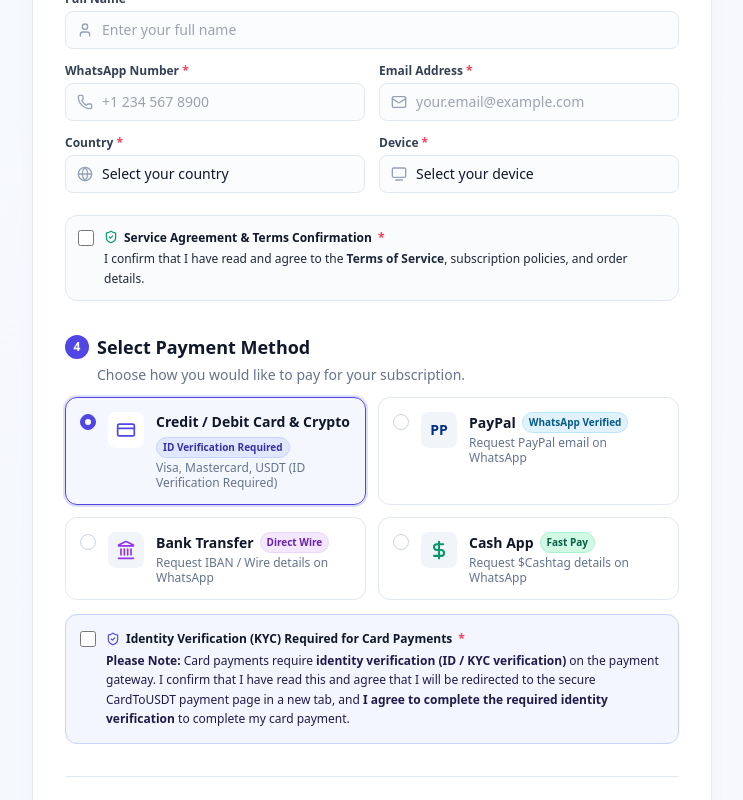
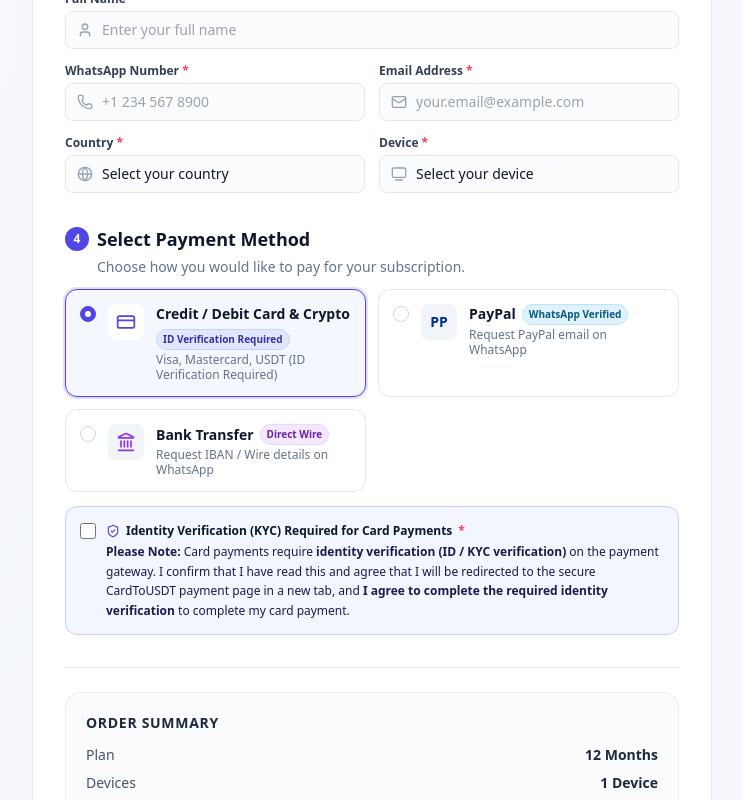
Before and after one commit to AIDATFARES/-pay2me.online, a Next.js app: page / in a window 1280 px wide. Shown: the part 1174-1974 px from the top of the page, without its empty margins (268-1011 px from the left). Built offline with nearby package versions, Linux system fonts and the light colour scheme.

Commit message:
Remove Cash App payment option and Service Agreement checkbox

```diff
--- a/src/app/api/order/route.ts
+++ b/src/app/api/order/route.ts
@@ -84,7 +84,7 @@ export async function POST(req: NextRequest) {
     }
 
     // Validate paymentMethod
-    const validMethods: PaymentMethodId[] = ['card', 'paypal', 'bank_transfer', 'cash_app'];
+    const validMethods: PaymentMethodId[] = ['card', 'paypal', 'bank_transfer'];
     const selectedMethod: PaymentMethodId = validMethods.includes(paymentMethod as PaymentMethodId)
       ? (paymentMethod as PaymentMethodId)
       : 'card';
@@ -149,7 +149,6 @@ export async function POST(req: NextRequest) {
       const methodLabels: Record<PaymentMethodId, string> = {
         paypal: 'PayPal',
         bank_transfer: 'Bank Transfer',
-        cash_app: 'Cash App',
         card: 'Card',
       };
       const label = methodLabels[selectedMethod];
--- a/src/app/confirmation/page.tsx
+++ b/src/app/confirmation/page.tsx
@@ -79,7 +79,7 @@ function InvoiceContent() {
   const [copied, setCopied] = useState(false);
 
   const methodMeta = METHOD_LABELS[method] || METHOD_LABELS.card;
-  const isWhatsAppMethod = method === 'paypal' || method === 'bank_transfer' || method === 'cash_app';
+  const isWhatsAppMethod = method === 'paypal' || method === 'bank_transfer';
   const requiresScreenshot = isWhatsAppMethod || isTrial;
 
   // Construct prefilled WhatsApp message
@@ -233,7 +233,6 @@ function InvoiceContent() {
                 <span className={`font-black flex items-center gap-1.5 ${methodMeta.color}`}>
                   {method === 'paypal' && <span className="font-bold">PayPal</span>}
                   {method === 'bank_transfer' && <Landmark className="w-4 h-4" />}
-                  {method === 'cash_app' && <DollarSign className="w-4 h-4" />}
                   {method === 'card' && <CreditCard className="w-4 h-4" />}
                   {method === 'trial' && <Gift className="w-4 h-4" />}
                   <span>{methodMeta.name}</span>
@@ -296,29 +295,6 @@ function InvoiceContent() {
                 </li>
                 <li>
                   Send your <strong>bank confirmation slip</strong> together with this invoice screenshot to activate your account.
-                </li>
-              </ol>
-            </div>
-          )}
-
-          {method === 'cash_app' && (
-            <div className="p-4 sm:p-5 rounded-2xl bg-emerald-50 border border-emerald-200 text-emerald-950 space-y-2">
-              <h3 className="text-sm font-bold flex items-center gap-2 text-emerald-900">
-                <DollarSign className="w-4 h-4 text-emerald-700" />
-                How to Complete Your Cash App Payment:
-              </h3>
-              <ol className="text-xs sm:text-sm text-emerald-900/90 list-decimal pl-5 space-y-1.5 leading-relaxed font-medium">
-                <li>
-                  Click the <strong>"Contact Seller on WhatsApp"</strong> button below.
-                </li>
-                <li>
-                  Request our active <strong>$Cashtag</strong> from our agent.
-                </li>
-                <li>
-                  Send the payment of <strong>${price} USD</strong> via Cash App.
-                </li>
-                <li>
-                  Share your payment confirmation and this invoice screenshot on WhatsApp for instant delivery!
                 </li>
               </ol>
             </div>
--- a/src/components/CustomerForm.tsx
+++ b/src/components/CustomerForm.tsx
@@ -180,43 +180,6 @@ export const CustomerForm: React.FC<CustomerFormProps> = ({
             )}
           </div>
         </div>
-
-        {/* Mandatory Terms & Conditions Agreement Checkbox */}
-        <div className="pt-2">
-          <label
-            className={cn(
-              'flex items-start gap-2.5 p-3 rounded-xl border transition-all cursor-pointer select-none',
-              errors.termsAgreed
-                ? 'bg-rose-50/90 border-rose-300 ring-2 ring-rose-200 text-rose-950'
-                : formData.termsAgreed
-                ? 'bg-emerald-50/60 border-emerald-300 text-emerald-950'
-                : 'bg-slate-50/80 border-slate-200 hover:bg-slate-100/60 text-slate-800'
-            )}
-          >
-            <input
-              type="checkbox"
-              name="termsAgreed"
-              checked={!!formData.termsAgreed}
-              onChange={(e) => onChange('termsAgreed', e.target.checked)}
-              className="mt-0.5 w-4 h-4 rounded border-slate-300 text-indigo-600 focus:ring-indigo-500 cursor-pointer flex-shrink-0"
-            />
-            <div className="text-xs leading-relaxed flex-1">
-              <span className="font-bold text-slate-900 block mb-0.5 flex items-center gap-1.5">
-                <ShieldCheck className="w-3.5 h-3.5 text-emerald-600" />
-                Service Agreement & Terms Confirmation <span className="text-rose-500">*</span>
-              </span>
-              <span>
-                I confirm that I have read and agree to the <strong>Terms of Service</strong>, subscription policies, and order details.
-              </span>
-            </div>
-          </label>
-          {errors.termsAgreed && (
-            <p className="mt-1.5 text-xs text-rose-600 font-medium pl-1 flex items-center gap-1">
-              <span>⚠️</span> {errors.termsAgreed}
-            </p>
-          )}
-        </div>
-
       </div>
     </section>
   );
--- a/src/components/OrderForm.tsx
+++ b/src/components/OrderForm.tsx
@@ -29,7 +29,7 @@ export const OrderForm: React.FC = () => {
     country: '',
     device: '',
     marketingConsent: false,
-    termsAgreed: false,
+    termsAgreed: true,
   });
 
   const [errors, setErrors] = useState<Partial<Record<keyof CustomerInfo, string>>>({});
@@ -107,13 +107,7 @@ export const OrderForm: React.FC = () => {
       newErrors.device = 'Please select the device you will use.';
     }
 
-    // MANDATORY CHECKBOX 1: Terms Agreement in CustomerForm
-    if (!customer.termsAgreed) {
-      newErrors.termsAgreed = 'You must click this checkbox confirming that you have read and agreed to the terms.';
-      hasCheckboxError = true;
-    }
-
-    // MANDATORY CHECKBOX 2: Payment Method Agreement (or Free Trial Agreement)
+    // MANDATORY CHECKBOX: Payment Method Agreement (or Free Trial Agreement)
     if (selectedPlan !== 'free_trial') {
       if (!methodAgreed) {
         if (selectedMethod === 'card') {
--- a/src/components/OrderSummary.tsx
+++ b/src/components/OrderSummary.tsx
@@ -33,8 +33,6 @@ export const OrderSummary: React.FC<OrderSummaryProps> = ({
         return 'Pay with PayPal';
       case 'bank_transfer':
         return 'Pay via Bank Transfer';
-      case 'cash_app':
-        return 'Pay with Cash App';
       case 'card':
       default:
         return 'Continue to Payment';
@@ -75,8 +73,6 @@ export const OrderSummary: React.FC<OrderSummaryProps> = ({
                   ? 'Card & Crypto'
                   : selectedPaymentMethod === 'bank_transfer'
                   ? 'Bank Transfer'
-                  : selectedPaymentMethod === 'cash_app'
-                  ? 'Cash App'
                   : 'PayPal'}
               </span>
             </div>
@@ -120,8 +116,6 @@ export const OrderSummary: React.FC<OrderSummaryProps> = ({
               ? 'bg-[#0070BA] hover:bg-[#005ea6] active:bg-[#004c86] shadow-sky-600/20 hover:shadow-lg'
               : selectedPaymentMethod === 'bank_transfer'
               ? 'bg-purple-600 hover:bg-purple-700 active:bg-purple-800 shadow-purple-600/20 hover:shadow-lg'
-              : selectedPaymentMethod === 'cash_app'
-              ? 'bg-[#00D632] hover:bg-[#00be2c] active:bg-[#00a827] text-slate-950 shadow-emerald-500/20 hover:shadow-lg'
               : 'bg-indigo-600 hover:bg-indigo-700 active:bg-indigo-800 shadow-indigo-600/20 hover:shadow-lg hover:shadow-indigo-600/30'
           )}
         >
--- a/src/components/PaymentMethodSelector.tsx
+++ b/src/components/PaymentMethodSelector.tsx
@@ -1,6 +1,6 @@
 import React from 'react';
 import { PaymentMethodId, SubscriptionPlanId } from '@/types/order';
-import { CreditCard, Landmark, DollarSign, MessageCircle, Zap, ShieldCheck } from 'lucide-react';
+import { CreditCard, Landmark, MessageCircle, Zap, ShieldCheck } from 'lucide-react';
 import { cn } from '@/lib/utils';
 
 interface PaymentMethodSelectorProps {
@@ -63,14 +63,6 @@ export const PaymentMethodSelector: React.FC<PaymentMethodSelectorProps> = ({
       badgeColor: 'bg-purple-100 text-purple-800 border-purple-200',
       icon: <Landmark className="w-5 h-5 text-purple-600" />,
     },
-    {
-      id: 'cash_app',
-      title: 'Cash App',
-      subtitle: 'Request $Cashtag details on WhatsApp',
-      badge: 'Fast Pay',
-      badgeColor: 'bg-emerald-100 text-emerald-800 border-emerald-200',
-      icon: <DollarSign className="w-5 h-5 text-emerald-600 stroke-[2.5]" />,
-    },
   ];
 
   const getMethodTitle = () => {
@@ -79,8 +71,6 @@ export const PaymentMethodSelector: React.FC<PaymentMethodSelectorProps> = ({
         return 'our active PayPal email address';
       case 'bank_transfer':
         return 'our bank account IBAN / wire details';
-      case 'cash_app':
-        return 'our official $Cashtag';
       case 'card':
       default:
         return 'CardToUSDT payment details';
--- a/src/types/order.ts
+++ b/src/types/order.ts
@@ -1,6 +1,6 @@
 export type SubscriptionPlanId = 'free_trial' | '1_month' | '3_months' | '6_months' | '12_months';
 export type DeviceCount = 1 | 2 | 3;
-export type PaymentMethodId = 'card' | 'paypal' | 'bank_transfer' | 'cash_app';
+export type PaymentMethodId = 'card' | 'paypal' | 'bank_transfer';
 
 export interface PlanOption {
   id: SubscriptionPlanId;
```
